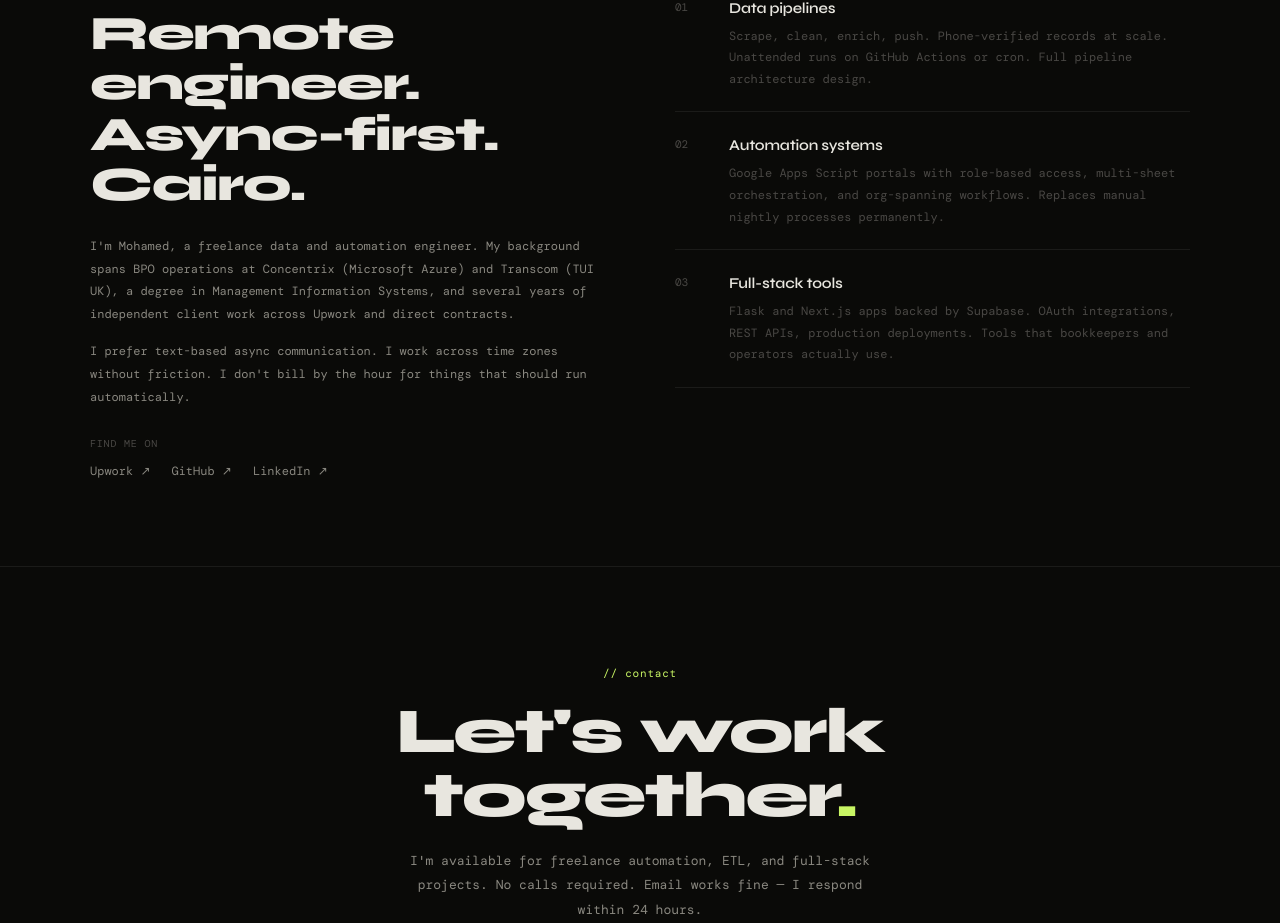
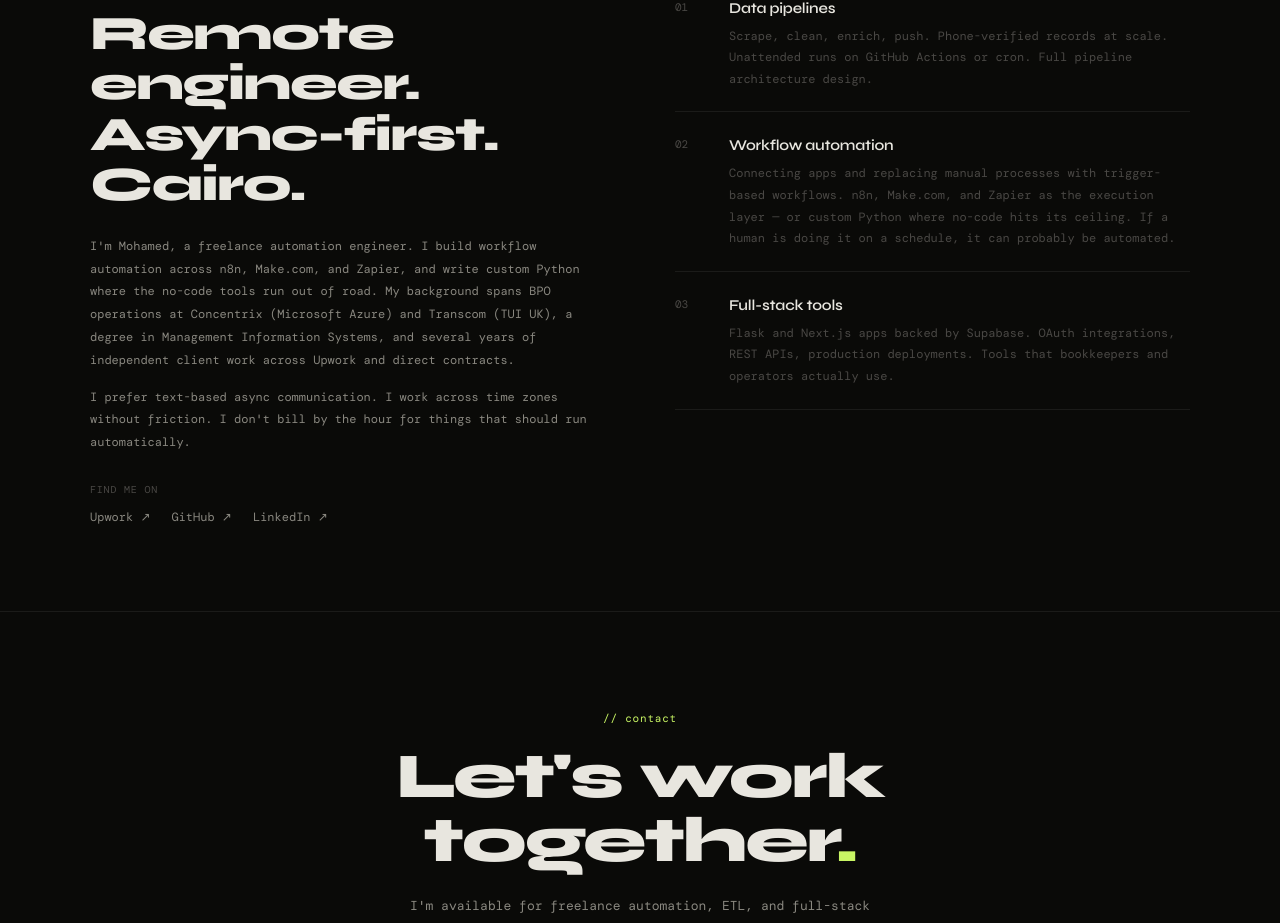
Before and after one commit to Mohamed-Abdulhalim/halim-pro, a Next.js app: page / in a window 1280 px wide. Shown: the part 2491-3414 px from the top of the page. Built offline with nearby package versions, Linux system fonts and the light colour scheme; a web font is replaced by a local one.

Commit message:
Update About.tsx

```diff
--- a/components/About.tsx
+++ b/components/About.tsx
@@ -6,8 +6,8 @@ const pillars = [
     body: 'Scrape, clean, enrich, push. Phone-verified records at scale. Unattended runs on GitHub Actions or cron. Full pipeline architecture design.',
   },
   {
-    title: 'Automation systems',
-    body: 'Google Apps Script portals with role-based access, multi-sheet orchestration, and org-spanning workflows. Replaces manual nightly processes permanently.',
+    title: 'Workflow automation',
+    body: 'Connecting apps and replacing manual processes with trigger-based workflows. n8n, Make.com, and Zapier as the execution layer — or custom Python where no-code hits its ceiling. If a human is doing it on a schedule, it can probably be automated.',
   },
   {
     title: 'Full-stack tools',
@@ -28,7 +28,7 @@ export default function About() {
               Cairo.
             </h2>
             <p className={styles.bio}>
-              I'm Mohamed, a freelance data and automation engineer. My background spans BPO operations at Concentrix (Microsoft Azure) and Transcom (TUI UK), a degree in Management Information Systems, and several years of independent client work across Upwork and direct contracts.
+              I'm Mohamed, a freelance automation engineer. I build workflow automation across n8n, Make.com, and Zapier, and write custom Python where the no-code tools run out of road. My background spans BPO operations at Concentrix (Microsoft Azure) and Transcom (TUI UK), a degree in Management Information Systems, and several years of independent client work across Upwork and direct contracts.
             </p>
             <p className={styles.bio}>
               I prefer text-based async communication. I work across time zones without friction. I don't bill by the hour for things that should run automatically.
```
